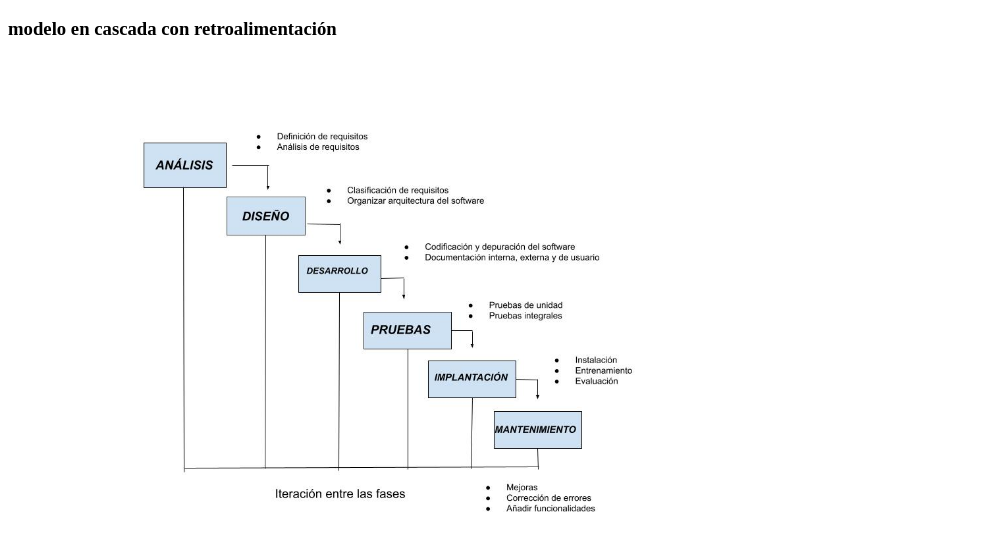
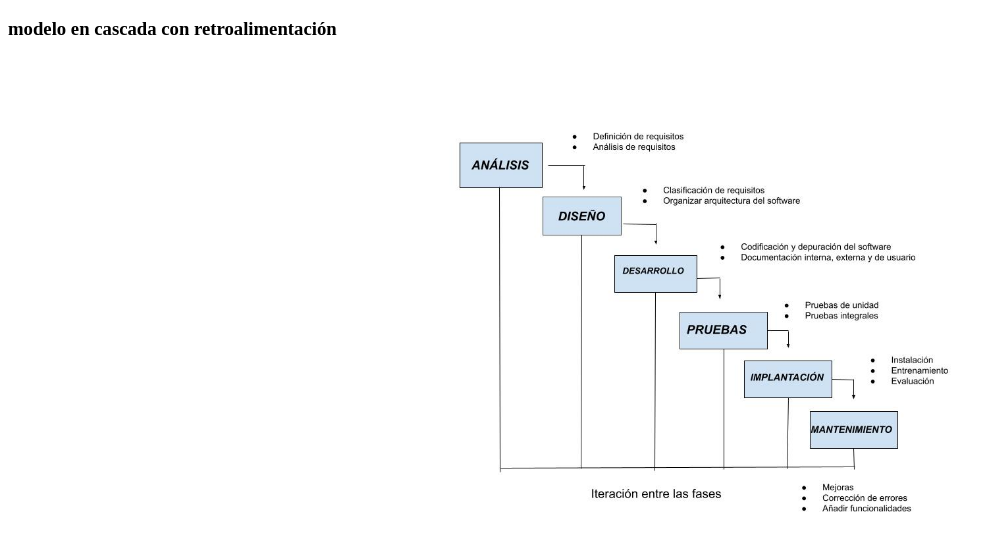
Before and after one commit to joxex/joxex.github.io, a plain HTML site: page TEMA 1/TEMA1.HTML in a window 1280 px wide. Shown: the part 48-598 px from the top of the page, without its empty margins (0-1003 px from the left). Drawn offline with Linux system fonts and the light colour scheme.

Commit message:
Update TEMA1.HTML

```diff
--- a/TEMA 1/TEMA1.HTML
+++ b/TEMA 1/TEMA1.HTML
@@ -6,5 +6,5 @@
     <h1>Actiividades tema 1</h1>
     <h2></h2>
     <h3>modelo en cascada con retroalimentación</h3>
-    <img src="modelo.jpg" width="50%"alt="modelo" >
+    <center> <img src="modelo.jpg" width="50%"alt="modelo" ></center>
   </body>
```
